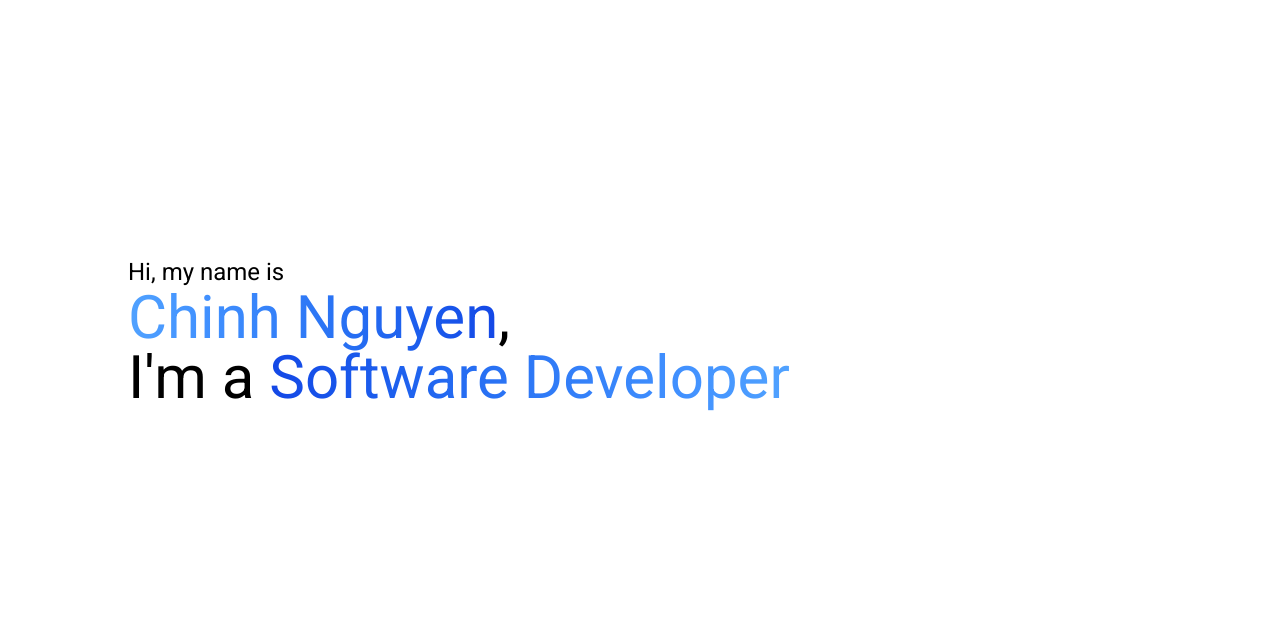
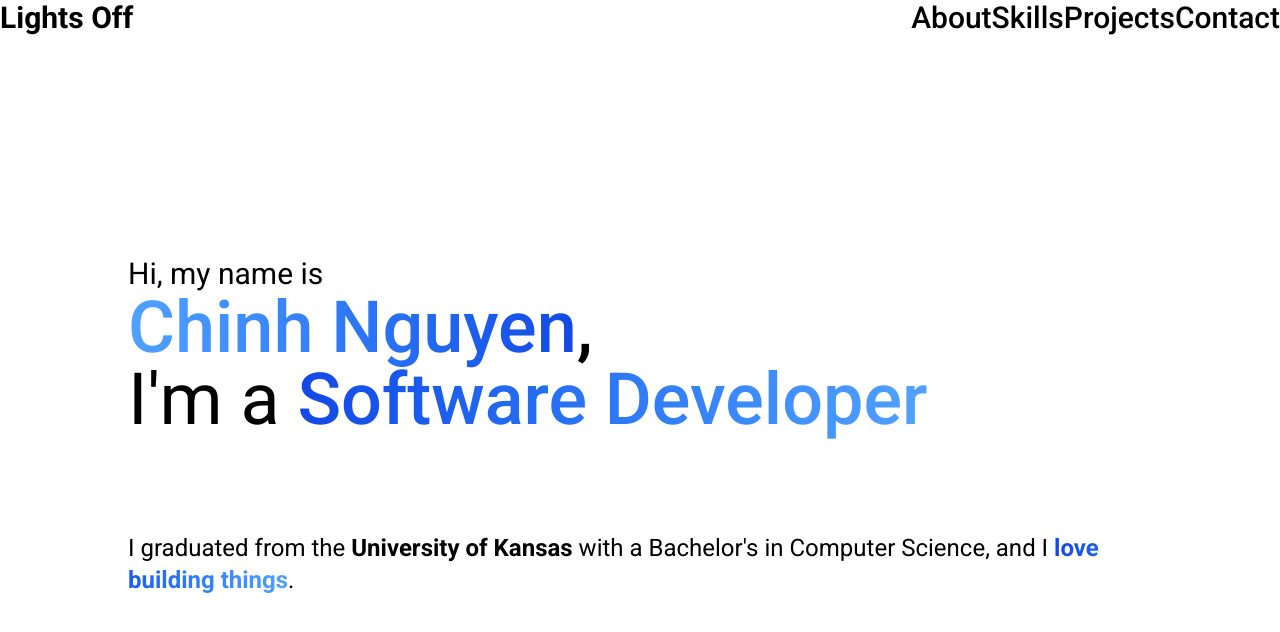
Before and after one commit to NguyenHChinh/nguyenhchinh.github.io, a React (Vite) app: page / in a window 1280 px wide. Shown: the top 632 px of the page. Built offline with nearby package versions, Linux system fonts and the light colour scheme.

Commit message:
feat: add Navbar component and update App layout with dark mode toggle

```diff
--- a/src/App.jsx
+++ b/src/App.jsx
@@ -1,11 +1,28 @@
+import Navbar from './components/Navbar'
+
 function App() {
 
   return (
     <>
+      <Navbar />
       <div className="hero">
-        <h2 className="text-2xl">Hi, my name is</h2>
-        <h1 className="text-6xl"><span className="bg-gradient-to-r from-blue-400 to-blue-700 bg-clip-text text-transparent">Chinh Nguyen</span>,</h1>
-        <h2 className="text-6xl">I'm a <span className="bg-gradient-to-r from-blue-700 to-blue-400 bg-clip-text text-transparent">Software Developer</span></h2>
+        <div className="hero-title">
+          <h2 className="text-xl sm:text-2xl lg:text-3xl">
+            Hi, my name is
+          </h2>
+          <h1 className="text-4xl sm:text-6xl lg:text-7xl font-medium">
+            <span className="bg-gradient-to-r from-blue-400 to-blue-700 bg-clip-text text-transparent">Chinh Nguyen</span>,
+          </h1>
+          <h2 className="text-4xl sm:text-6xl lg:text-7xl">
+            I'm a <span className="bg-gradient-to-r from-blue-700 to-blue-400 bg-clip-text text-transparent font-medium">Software Developer</span>
+          </h2>
+        </div>
+        <div className="hero-description">
+          <p className="text-lg sm:text-xl lg:text-2xl">
+            I graduated from the <span className="font-bold">University of Kansas</span> with a Bachelor's in Computer Science,
+            and I <span className="font-bold text-transparent bg-clip-text bg-gradient-to-r from-blue-700 to-blue-400">love building things</span>.
+          </p>
+        </div>
       </div>
     </>
   )
--- /dev/null
+++ b/src/components/Navbar.jsx
@@ -0,0 +1,47 @@
+import { useEffect, useState } from "react";
+
+function Navbar() {
+    const [isDarkMode, setIsDarkMode] = useState(() =>
+        document.documentElement.classList.contains("dark")
+    );
+
+    useEffect(() => {
+        if (isDarkMode) {
+            document.documentElement.classList.add("dark");
+        }
+        else {
+            document.documentElement.classList.remove("dark");
+        }
+        localStorage.setItem("darkMode", isDarkMode);
+    }, [isDarkMode]);
+
+    function toggleMode() {
+        setIsDarkMode((prevMode) => !prevMode);
+    }
+
+    return (
+        <div className="navbar-container">
+            <nav className="text-3xl w-full px-6 py-4 flex justify-between items-center fixed top-0 z-50 bg-transparent">
+            <div
+                className="font-semibold cursor-pointer"
+                onClick={() => toggleMode()}
+            >
+                {isDarkMode ? "Lights On" : "Lights Off"}
+            </div>
+            <div className="flex space-x-6 font-medium">
+                {["About", "Skills", "Projects", "Contact"].map((item) => (
+                <button
+                    key={item}
+                    className="hover:text-blue-600 transition-colors cursor-pointer"
+                    onClick={() => console.log(item)}
+                >
+                    {item}
+                </button>
+                ))}
+            </div>
+            </nav>
+        </div>
+      );
+}
+
+export default Navbar
--- a/src/index.css
+++ b/src/index.css
@@ -19,3 +19,11 @@ html{
     margin: 0 auto;
     margin-top: 16rem;
 }
+
+.hero-title{
+    margin: left;
+    margin-bottom: 6rem;
+}
+
+.navbar-container{
+}
```
